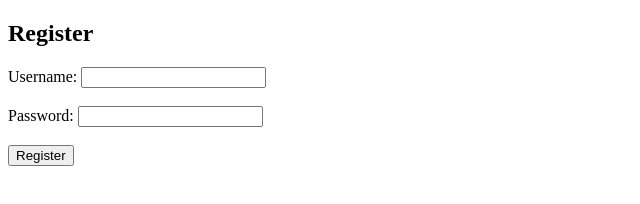
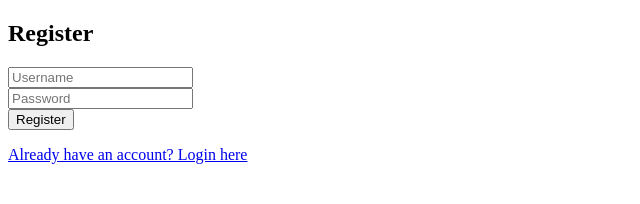
Before and after one commit to Earth1283/ChatRoom, a plain HTML site: page register.html in a window 1280 px wide. Shown: the whole page, without its empty margins (0-640 px from the left). Drawn offline with Linux system fonts and the light colour scheme.

Commit message:
Update register.html

```diff
--- a/register.html
+++ b/register.html
@@ -1,18 +1,20 @@
 <!DOCTYPE html>
 <html lang="en">
 <head>
-    <meta charset="UTF-8">
-    <meta name="viewport" content="width=device-width, initial-scale=1.0">
-    <title>Register</title>
+  <meta charset="UTF-8">
+  <meta name="viewport" content="width=device-width, initial-scale=1.0">
+  <title>Register</title>
+  <link rel="stylesheet" href="style.css">
 </head>
 <body>
+  <div class="login-form">
     <h2>Register</h2>
     <form action="/register" method="POST">
-        <label for="username">Username:</label>
-        <input type="text" name="username" required><br><br>
-        <label for="password">Password:</label>
-        <input type="password" name="password" required><br><br>
-        <button type="submit">Register</button>
+      <input type="text" name="username" placeholder="Username" required><br>
+      <input type="password" name="password" placeholder="Password" required><br>
+      <button type="submit">Register</button>
     </form>
+    <p><a href="/login">Already have an account? Login here</a></p>
+  </div>
 </body>
 </html>
```
